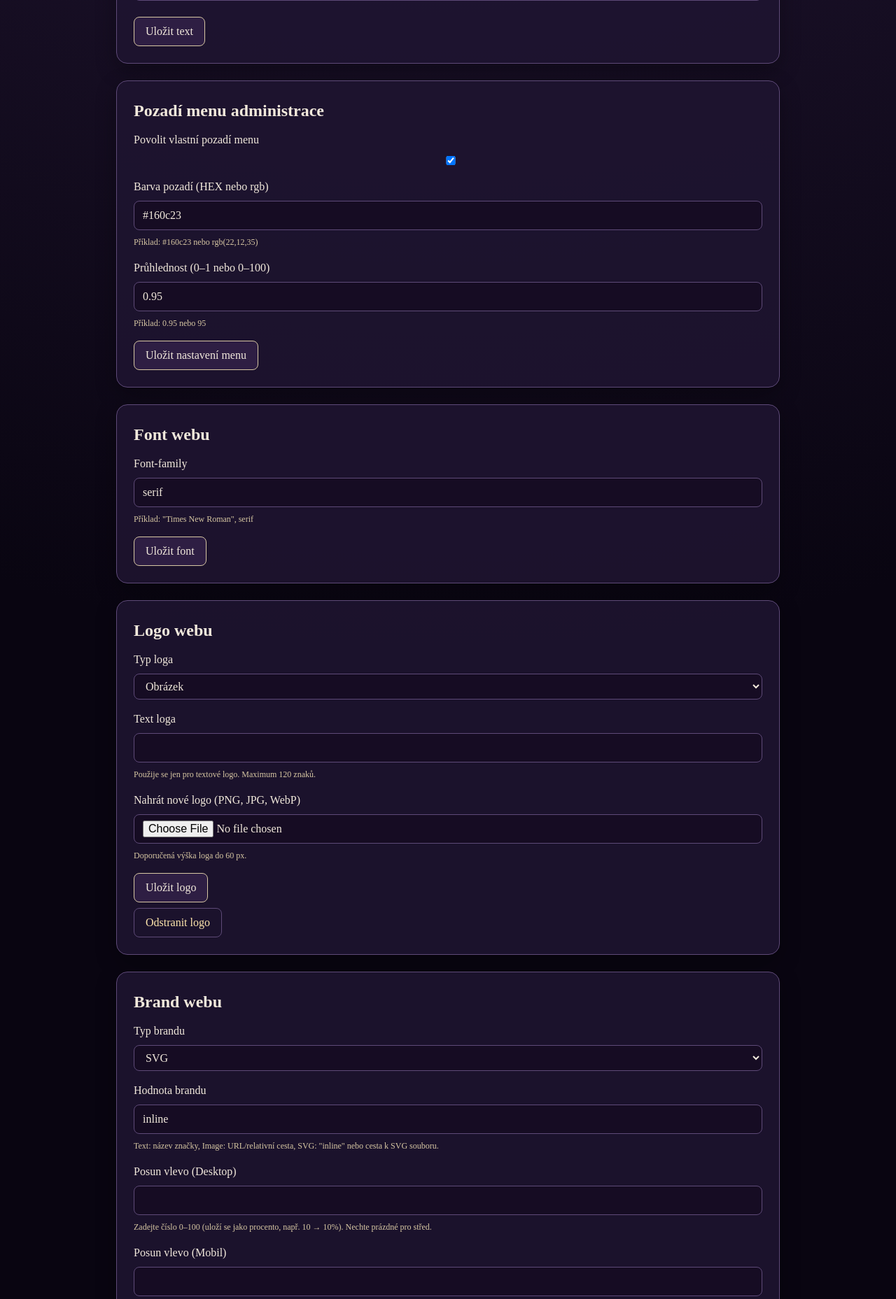
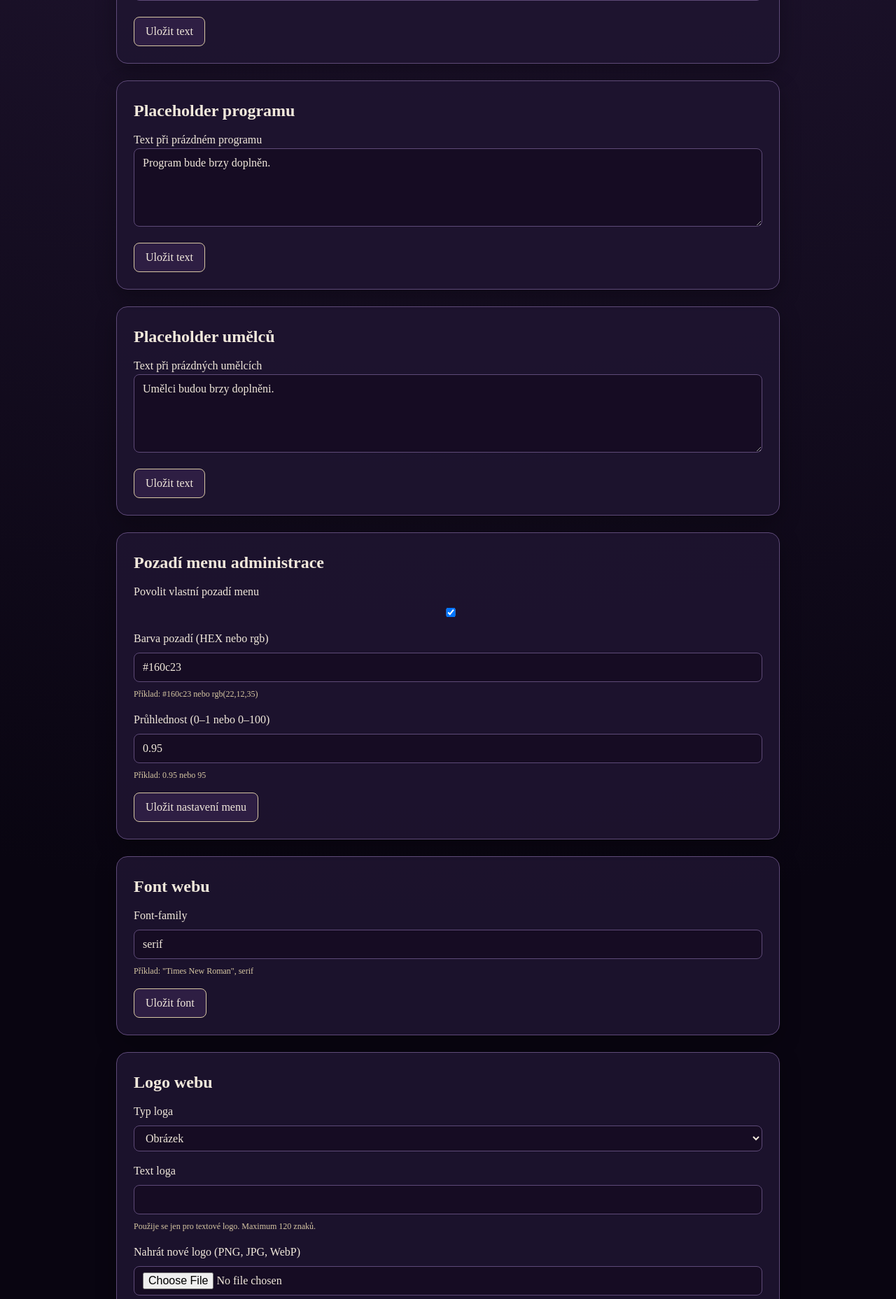
Before and after one commit to trefilmichal-prog/anet, a PHP site: page /admin/settings.php in a window 1280 px wide. Shown: the part 1326-3183 px from the top of the page at 70% size. Run offline with PHP 8.4, Linux system fonts and the light colour scheme; the visitor is signed in with stand-in values (Sample User, id 1); some libraries are stand-ins or nearby versions.

Commit message:
Add placeholder settings for program and artists

```diff
--- a/Program.php
+++ b/Program.php
@@ -2,9 +2,11 @@
 require_once __DIR__ . '/includes/program_repository.php';
 require_once __DIR__ . '/includes/background_repository.php';
 require_once __DIR__ . '/includes/site_header.php';
+require_once __DIR__ . '/includes/settings_repository.php';
 $programItems = get_program_items();
 $heroBackgroundImage = get_background_image('program', 'back.png');
 $siteFontStyle = get_site_font_style();
+$programPlaceholderText = get_setting('program_placeholder_text', 'Program bude brzy doplněn.');
 ?>
 <!doctype html>
 <html lang="cs">
@@ -162,7 +164,7 @@ document.addEventListener('DOMContentLoaded', function () {
             <h2>PROGRAM III. ROČNÍK 2026</h2>
             <br>
             <?php if (empty($programItems)): ?>
-                <p>Program bude brzy doplněn.</p>
+                <p><?php echo htmlspecialchars($programPlaceholderText, ENT_QUOTES, 'UTF-8'); ?></p>
             <?php else: ?>
                 <div class="container2-divider2"><span class="star star-animated">✦</span></div>
                 <div class="program-grid">
--- a/Umelci.php
+++ b/Umelci.php
@@ -2,10 +2,12 @@
 require_once __DIR__ . '/includes/db.php';
 require_once __DIR__ . '/includes/background_repository.php';
 require_once __DIR__ . '/includes/site_header.php';
+require_once __DIR__ . '/includes/settings_repository.php';
 
 $artists = array();
 $heroBackgroundImage = get_background_image('artists', 'back.png');
 $siteFontStyle = get_site_font_style();
+$artistsPlaceholderText = get_setting('artists_placeholder_text', 'Umělci budou brzy doplněni.');
 
 try {
     $db = get_db();
@@ -253,7 +255,7 @@ body.intro-done .content{
 
 <div class="artists__container">
     <?php if (empty($artists)): ?>
-        <p>Umělci budou brzy doplněni.</p>
+        <p><?php echo htmlspecialchars($artistsPlaceholderText, ENT_QUOTES, 'UTF-8'); ?></p>
     <?php else: ?>
         <div class="artists__grid">
             <?php foreach ($artists as $artist): ?>
--- a/admin/settings.php
+++ b/admin/settings.php
@@ -12,6 +12,10 @@ $festivalMessage = '';
 $festivalError = '';
 $homeArtistsMessage = '';
 $homeArtistsError = '';
+$programPlaceholderMessage = '';
+$programPlaceholderError = '';
+$artistsPlaceholderMessage = '';
+$artistsPlaceholderError = '';
 $menuMessage = '';
 $menuError = '';
 $fontMessage = '';
@@ -23,6 +27,8 @@ $brandError = '';
 $menuDefaults = get_admin_menu_defaults();
 $festivalText = get_setting('festival_page_text', get_default_festival_page_text());
 $homeArtistsText = get_setting('home_artists_text', get_default_home_artists_text());
+$programPlaceholderText = get_setting('program_placeholder_text', 'Program bude brzy doplněn.');
+$artistsPlaceholderText = get_setting('artists_placeholder_text', 'Umělci budou brzy doplněni.');
 $adminMenuEnabledValue = get_setting('admin_menu_bg_enabled', $menuDefaults['admin_menu_bg_enabled']);
 $adminMenuEnabled = $adminMenuEnabledValue === '1';
 $adminMenuColor = get_setting('admin_menu_bg_color', $menuDefaults['admin_menu_bg_color']);
@@ -154,6 +160,14 @@ try {
             $homeArtistsText = isset($_POST['home_artists_text']) ? trim($_POST['home_artists_text']) : '';
             set_setting('home_artists_text', $homeArtistsText);
             $homeArtistsMessage = 'Text sekce Umělci byl uložen.';
+        } elseif ($action === 'save_program_placeholder_text') {
+            $programPlaceholderText = isset($_POST['program_placeholder_text']) ? trim($_POST['program_placeholder_text']) : '';
+            set_setting('program_placeholder_text', $programPlaceholderText);
+            $programPlaceholderMessage = 'Text placeholderu programu byl uložen.';
+        } elseif ($action === 'save_artists_placeholder_text') {
+            $artistsPlaceholderText = isset($_POST['artists_placeholder_text']) ? trim($_POST['artists_placeholder_text']) : '';
+            set_setting('artists_placeholder_text', $artistsPlaceholderText);
+            $artistsPlaceholderMessage = 'Text placeholderu umělců byl uložen.';
         } elseif ($action === 'save_admin_menu') {
             $adminMenuEnabled = isset($_POST['admin_menu_bg_enabled']) ? '1' : '0';
             $adminMenuColorInput = isset($_POST['admin_menu_bg_color']) ? trim($_POST['admin_menu_bg_color']) : '';
@@ -288,6 +302,8 @@ try {
     $pinError = $e->getMessage();
     $festivalError = $e->getMessage();
     $homeArtistsError = $e->getMessage();
+    $programPlaceholderError = $e->getMessage();
+    $artistsPlaceholderError = $e->getMessage();
     $menuError = $e->getMessage();
     $fontError = $e->getMessage();
     $logoError = $e->getMessage();
@@ -297,6 +313,8 @@ try {
     $pinError = 'Nepodařilo se načíst nastavení. Zkuste to prosím znovu.';
     $festivalError = 'Nepodařilo se načíst nastavení. Zkuste to prosím znovu.';
     $homeArtistsError = 'Nepodařilo se načíst nastavení. Zkuste to prosím znovu.';
+    $programPlaceholderError = 'Nepodařilo se načíst nastavení. Zkuste to prosím znovu.';
+    $artistsPlaceholderError = 'Nepodařilo se načíst nastavení. Zkuste to prosím znovu.';
     $menuError = 'Nepodařilo se načíst nastavení. Zkuste to prosím znovu.';
     $fontError = 'Nepodařilo se načíst nastavení. Zkuste to prosím znovu.';
     $logoError = 'Nepodařilo se načíst nastavení. Zkuste to prosím znovu.';
@@ -344,6 +362,34 @@ require_once __DIR__ . '/partials/header.php';
             <input type="hidden" name="action" value="save_home_artists_text">
             <label>Text v boxu Umělci
                 <textarea name="home_artists_text" rows="4" required><?php echo h($homeArtistsText); ?></textarea>
+            </label>
+            <button class="admin-button" type="submit">Uložit text</button>
+        </form>
+    </section>
+
+    <section class="admin-card">
+        <h1>Placeholder programu</h1>
+        <?php if ($programPlaceholderMessage): ?><p class="admin-alert admin-alert--success"><?php echo h($programPlaceholderMessage); ?></p><?php endif; ?>
+        <?php if ($programPlaceholderError): ?><p class="admin-alert admin-alert--error"><?php echo h($programPlaceholderError); ?></p><?php endif; ?>
+
+        <form class="admin-form" method="post">
+            <input type="hidden" name="action" value="save_program_placeholder_text">
+            <label>Text při prázdném programu
+                <textarea name="program_placeholder_text" rows="3" required><?php echo h($programPlaceholderText); ?></textarea>
+            </label>
+            <button class="admin-button" type="submit">Uložit text</button>
+        </form>
+    </section>
+
+    <section class="admin-card">
+        <h1>Placeholder umělců</h1>
+        <?php if ($artistsPlaceholderMessage): ?><p class="admin-alert admin-alert--success"><?php echo h($artistsPlaceholderMessage); ?></p><?php endif; ?>
+        <?php if ($artistsPlaceholderError): ?><p class="admin-alert admin-alert--error"><?php echo h($artistsPlaceholderError); ?></p><?php endif; ?>
+
+        <form class="admin-form" method="post">
+            <input type="hidden" name="action" value="save_artists_placeholder_text">
+            <label>Text při prázdných umělcích
+                <textarea name="artists_placeholder_text" rows="3" required><?php echo h($artistsPlaceholderText); ?></textarea>
             </label>
             <button class="admin-button" type="submit">Uložit text</button>
         </form>
--- a/includes/db.php
+++ b/includes/db.php
@@ -153,6 +153,30 @@ function initialize_schema($pdo)
     }
 
     $stmt = $pdo->prepare('SELECT value FROM settings WHERE key = :key');
+    $stmt->execute(array(':key' => 'program_placeholder_text'));
+    $programPlaceholderText = $stmt->fetchColumn();
+
+    if ($programPlaceholderText === false) {
+        $insert = $pdo->prepare('INSERT INTO settings(key, value) VALUES(:key, :value)');
+        $insert->execute(array(
+            ':key' => 'program_placeholder_text',
+            ':value' => 'Program bude brzy doplněn.'
+        ));
+    }
+
+    $stmt = $pdo->prepare('SELECT value FROM settings WHERE key = :key');
+    $stmt->execute(array(':key' => 'artists_placeholder_text'));
+    $artistsPlaceholderText = $stmt->fetchColumn();
+
+    if ($artistsPlaceholderText === false) {
+        $insert = $pdo->prepare('INSERT INTO settings(key, value) VALUES(:key, :value)');
+        $insert->execute(array(
+            ':key' => 'artists_placeholder_text',
+            ':value' => 'Umělci budou brzy doplněni.'
+        ));
+    }
+
+    $stmt = $pdo->prepare('SELECT value FROM settings WHERE key = :key');
     $stmt->execute(array(':key' => 'site_font_family'));
     $siteFontFamily = $stmt->fetchColumn();
 
```
